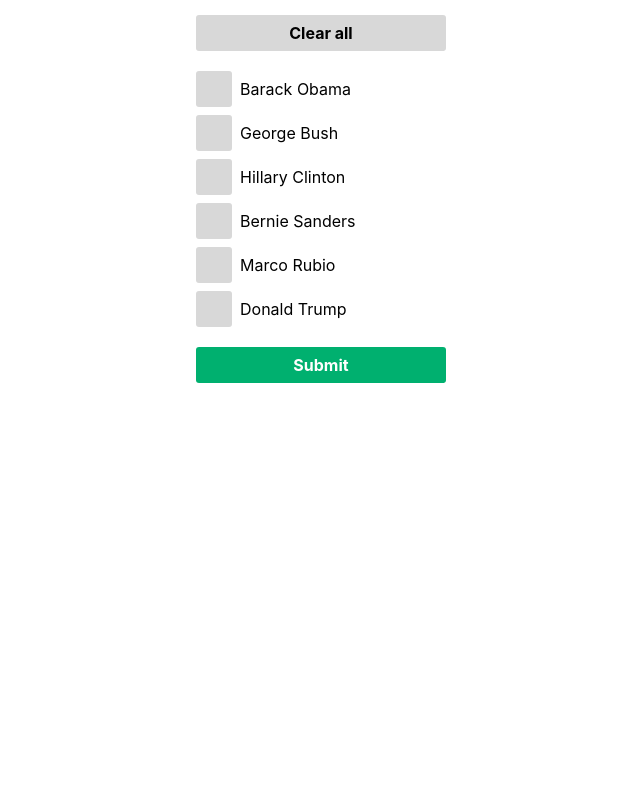
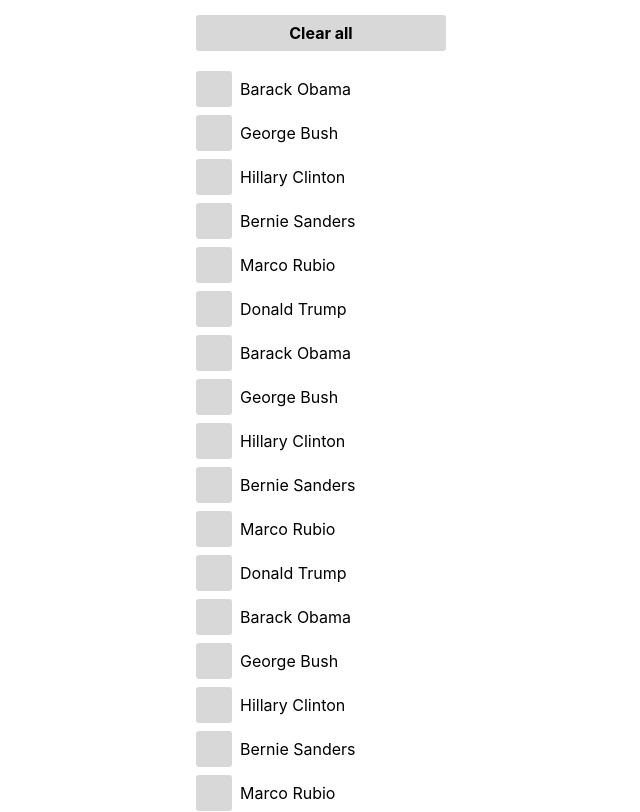
Before and after one commit to tplante/sorting-ui, a React (Create React App) app: page / in a window 1280 px wide. Shown: the top 812 px of the page, without its empty margins (319-959 px from the left). Built offline with nearby package versions, Linux system fonts and the light colour scheme; the HTML template or start-up script is replaced by a standard one.

Commit message:
more candidates

```diff
--- a/src/App.js
+++ b/src/App.js
@@ -6,7 +6,21 @@
   { candidate: "Hillary Clinton", rank: 0 },
   { candidate: "Bernie Sanders", rank: 0 },
   { candidate: "Marco Rubio", rank: 0 },
-  { candidate: "Donald Trump", rank: 0 }
+  { candidate: "Donald Trump", rank: 0 },
+  { candidate: "Barack Obama", rank: 0 },
+  { candidate: "George Bush", rank: 0 },
+  { candidate: "Hillary Clinton", rank: 0 },
+  { candidate: "Bernie Sanders", rank: 0 },
+  { candidate: "Marco Rubio", rank: 0 },
+  { candidate: "Donald Trump", rank: 0 },
+  { candidate: "Barack Obama", rank: 0 },
+  { candidate: "George Bush", rank: 0 },
+  { candidate: "Hillary Clinton", rank: 0 },
+  { candidate: "Bernie Sanders", rank: 0 },
+  { candidate: "Marco Rubio", rank: 0 },
+  { candidate: "Donald Trump", rank: 0 },
+  { candidate: "Barack Obama", rank: 0 },
+  { candidate: "George Bush", rank: 0 }
 ];
 
 const containerStyles = {
```
